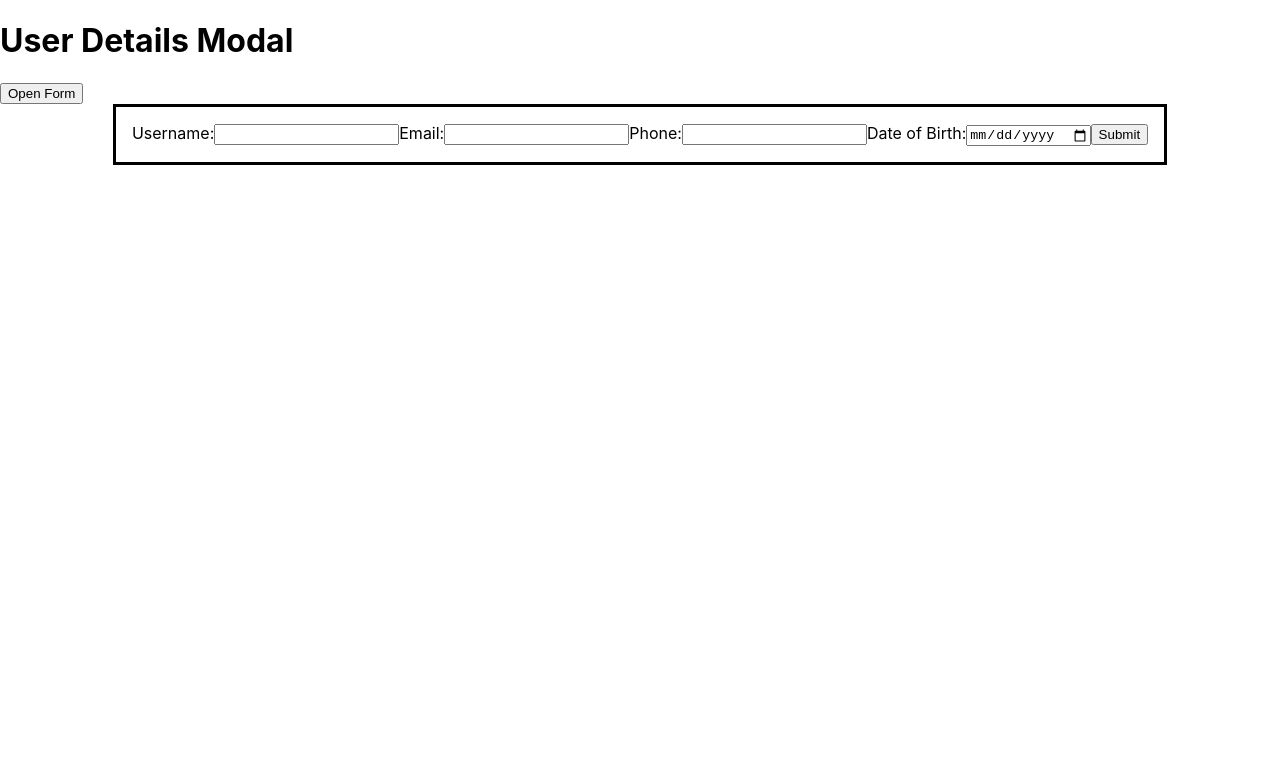
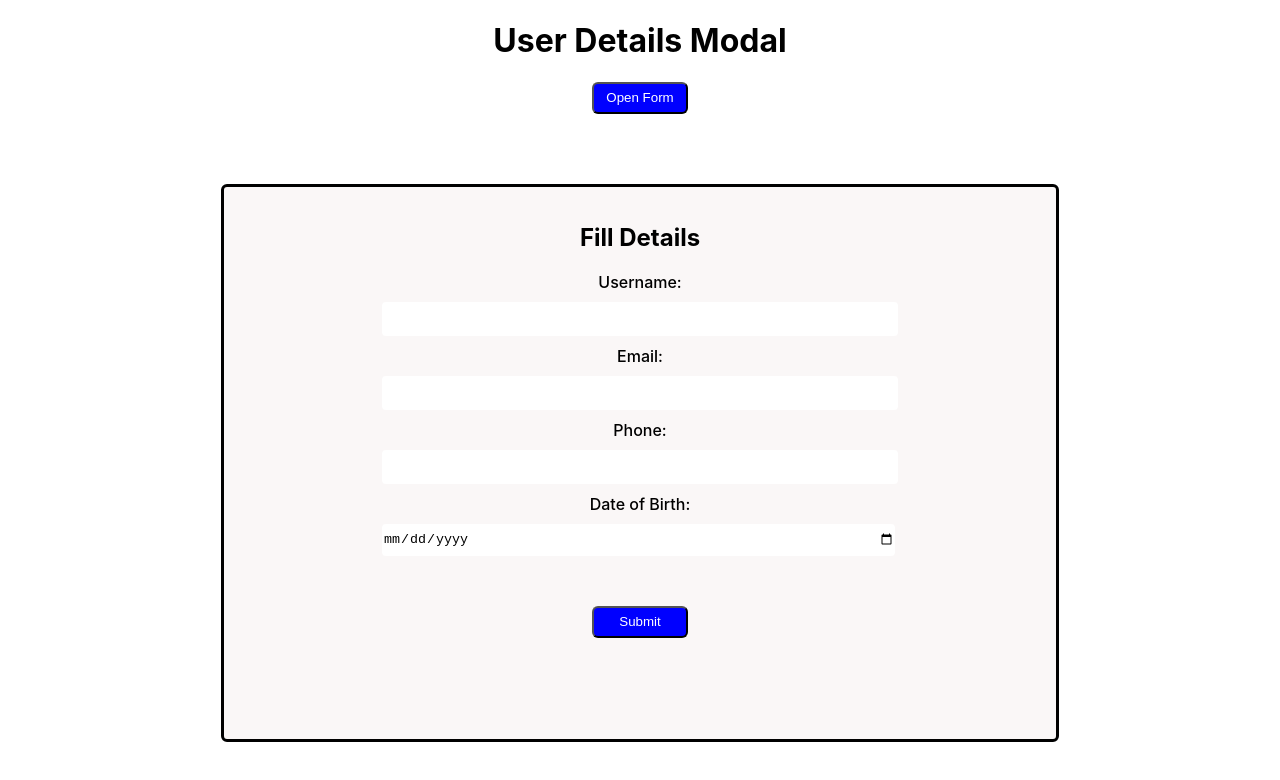
Before and after one commit to mrityunjay33/modal-app, a React (Create React App) app: page / in a window 1280 px wide. Both pictures are taken after a click on the button "Open Form". Shown: the top 780 px of the page. Built offline with nearby package versions, Linux system fonts and the light colour scheme.

Commit message:
CSS Changes

```diff
--- a/src/App.css
+++ b/src/App.css
@@ -1,5 +1,39 @@
-/* App.css */
+.App{
+    text-align: center;
+}
+.open-button, .submit-button{
+    background-color: blue;
+    border-radius: 6px;
+    color: white;
+    height: 2rem;
+    width: 6rem;
+}
+dialog{
+    margin-top: 70px;
+    border-radius: 6px;
+    background-color: rgb(250, 247, 247);
+}
+.modal{
+    height: 500px;
+    width: 800px;
+}
+form{
+    display: flex;
+    flex-direction: column;
+    flex-wrap: wrap;
+    align-content: center;
+    gap: 10px;
+}
 
-td{
-    padding: 10px;
+input{
+    width: 40vw;
+    height: 2rem;
+    border: 1px;
+    border-radius: 4px;
 }
+label{
+    font-weight: 500;
+}
+.submit-button{
+    margin: 40px auto;
+}
--- a/src/App.js
+++ b/src/App.js
@@ -26,7 +26,7 @@ function App() {
   }, [showModal]);
 
   const handleSubmit = (e) => {
-    e.preventDefault(); // Prevents default form submission behavior
+    e.preventDefault();
 
     const { username, email, phone, dob } = formData;
 
@@ -66,6 +66,7 @@ function App() {
         <dialog open={showModal} >
           <div className="modal" >
             <div className="modal-content" >
+              <h2>Fill Details</h2>
               <form onSubmit={handleSubmit}>
                 <label htmlFor="username">Username:</label>
                 <input
@@ -116,7 +117,6 @@ function App() {
                   }
                   required
                 />
-
                 <button type='submit' className="submit-button">
                   Submit
                 </button>
```
